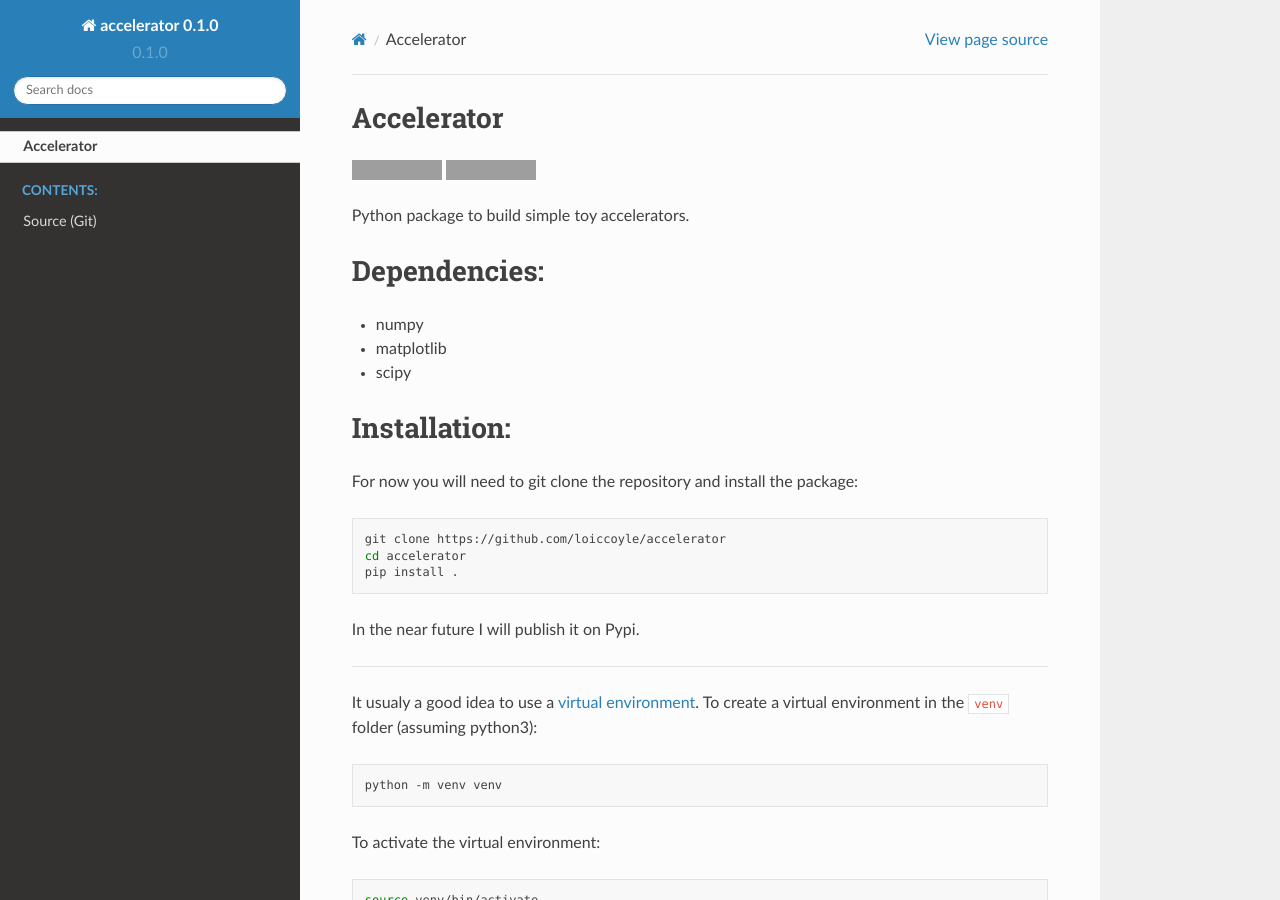
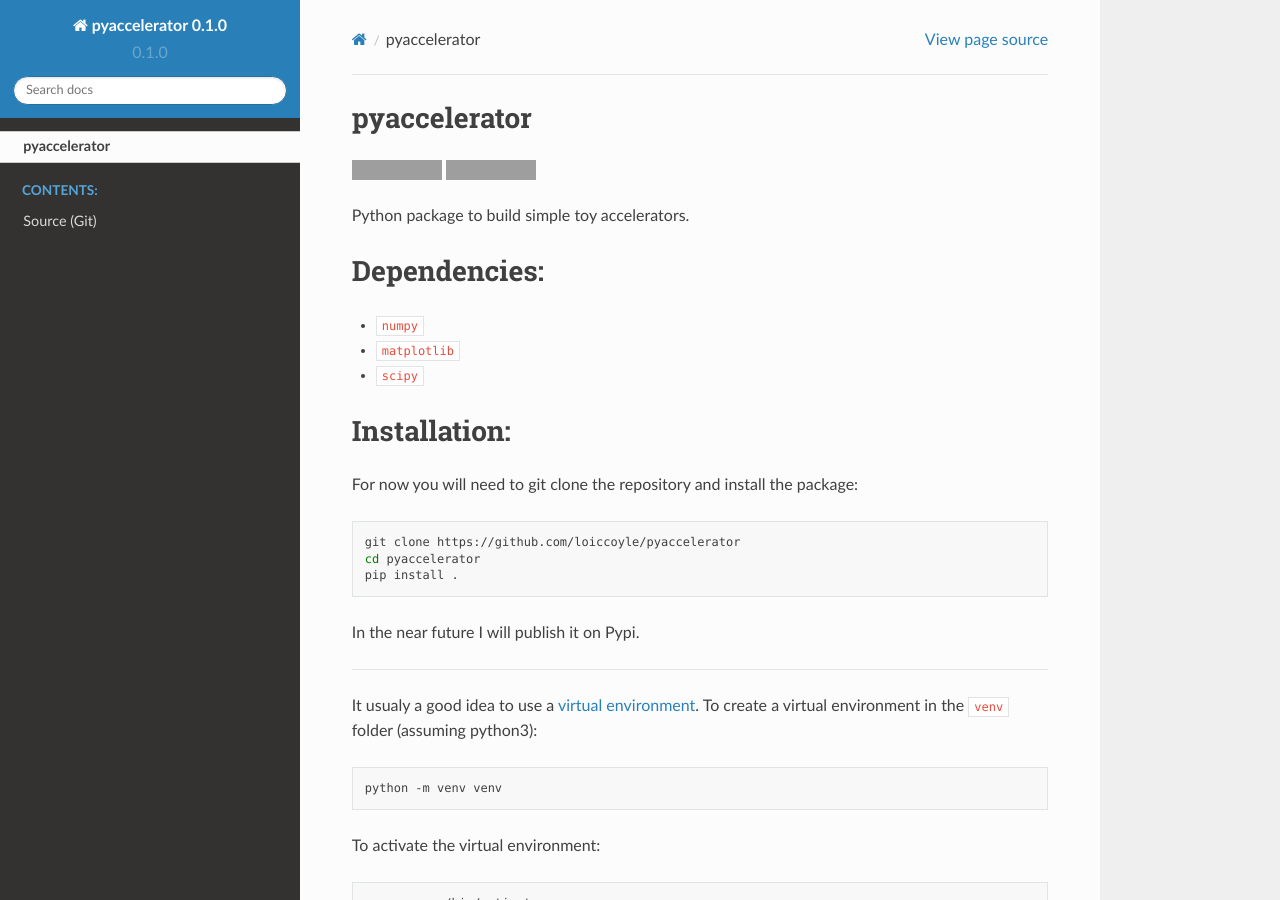
Before and after one commit to loiccoyle/pyaccelerator, a Sphinx documentation site: the page built from docs/index.rst, in a window 1280 px wide and 900 px high. Built offline with Sphinx 7.4.7 and the Read the Docs theme 2.0.0, drawn with Linux system fonts in a browser that asks for light colours; pages that are not in the unit, such as notebooks, are missing from menus; the version number is read from the project's files by our own code; grey boxes are pictures that could not be loaded.

Commit message:
finish name change

````diff
--- a/README.md
+++ b/README.md
@@ -1,4 +1,4 @@
-# Accelerator
+# pyaccelerator
 
 [![Tests](https://github.com/loiccoyle/accelerator/workflows/tests/badge.svg)](https://github.com/loiccoyle/accelerator/actions?query=workflow%3Atests)
 [![Documentation Status](https://readthedocs.org/projects/pyaccelerator/badge/?version=latest)](https://pyaccelerator.readthedocs.io/en/latest/?badge=latest)
@@ -6,16 +6,16 @@
 Python package to build simple toy accelerators.
 
 # Dependencies:
-  * numpy
-  * matplotlib
-  * scipy
+  * `numpy`
+  * `matplotlib`
+  * `scipy`
 
 # Installation:
 For now you will need to git clone the repository and install the package:
 
 ```sh
-git clone https://github.com/loiccoyle/accelerator
-cd accelerator
+git clone https://github.com/loiccoyle/pyaccelerator
+cd pyaccelerator
 pip install .
 ```
 
@@ -35,9 +35,9 @@ source venv/bin/activate
 Proceed with the installation to install in the virtual environment.
 
 To deactivate the virtual environment:
- ```sh
- deactivate
- ```
+```sh
+deactivate
+```
 
 # Usage:
 See the `notebooks` folder for some examples.
--- a/docs/conf.py
+++ b/docs/conf.py
@@ -14,14 +14,14 @@ from datetime import date
 
 import sphinx_rtd_theme
 
-from accelerator import __version__
+from pyaccelerator import __version__
 
 # -- Project information -----------------------------------------------------
 
 version = __version__
-project = "accelerator {}".format(version)
+project = "pyaccelerator {}".format(version)
 copyright = "{0}, Loic Coyle".format(date.today().year)
-author = "Loic Coyle"
+author = "Loic Coyle, Michael Schenk"
 
 # -- General configuration ---------------------------------------------------
 
@@ -48,7 +48,7 @@ exclude_patterns = ["_build", "Thumbs.db", ".DS_Store"]
 
 # AutoAPI
 autoapi_type = "python"
-autoapi_dirs = ["../accelerator"]
+autoapi_dirs = ["../pyaccelerator"]
 autoapi_options = ["members", "undoc-members"]
 autoapi_include_summaries = True
 
--- a/docs/index.rst
+++ b/docs/index.rst
@@ -15,13 +15,13 @@
    :maxdepth: 2
    :caption: Contents:
 
-   autoapi/accelerator/lattice/index
-   autoapi/accelerator/constraints/index
-   autoapi/accelerator/beam/index
-   autoapi/accelerator/elements/index
+   autoapi/pyaccelerator/lattice/index
+   autoapi/pyaccelerator/constraints/index
+   autoapi/pyaccelerator/beam/index
+   autoapi/pyaccelerator/elements/index
    autoapi/index
 
-   Source (Git) <https://github.com/loiccoyle/accelerator>
+   Source (Git) <https://github.com/loiccoyle/pyaccelerator>
 
 
 
````
